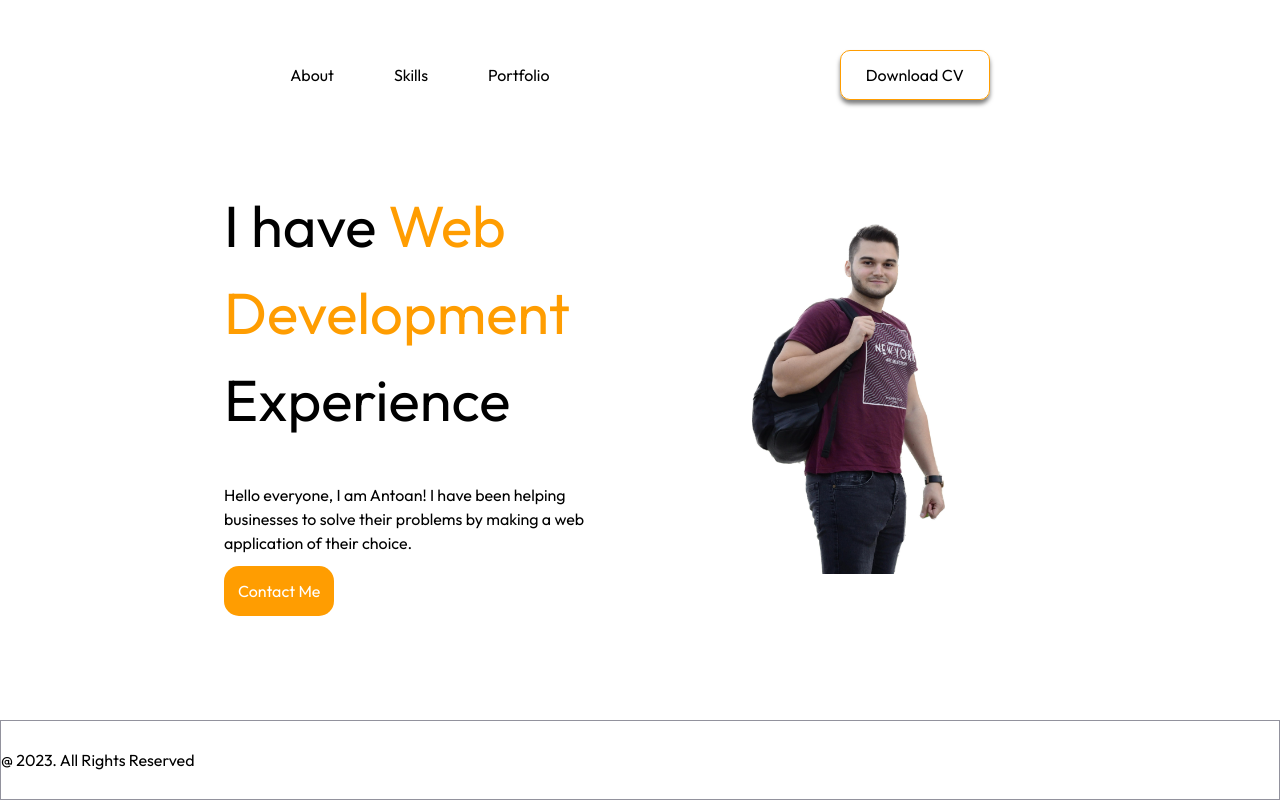
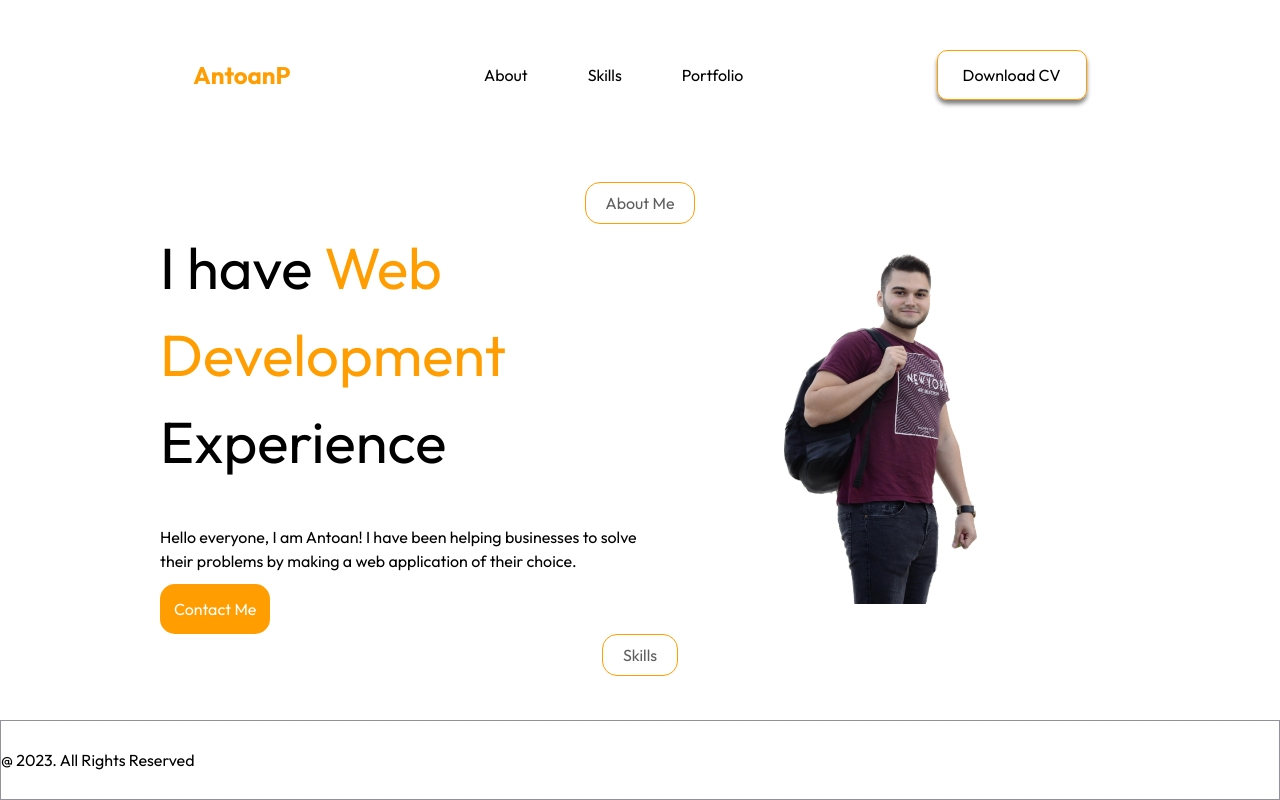
Before and after one commit to antoanparashkevov/antoanp-nextjs, a Next.js app: page / in a window 1280 px wide. Built offline with nearby package versions, Linux system fonts and the light colour scheme.

Commit message:
Badge component

```diff
--- /dev/null
+++ b/src/components/home/Badge.js
@@ -0,0 +1,19 @@
+import styled from 'styled-components';
+
+const Badge = styled.span`
+    border-radius: 15px;
+    border: 1px solid #FF9D01;
+    color: #5E5E5E;
+    text-align: center;
+    padding: 8px 20px;
+    font-size: 16px;
+    font-weight: 500;
+    text-transform: capitalize;
+    cursor: pointer;
+
+    &:hover {
+        box-shadow: 0 4px 4px 0 rgba(0, 0, 0, 0.50);
+    }
+`
+
+export default Badge;
--- a/src/components/layout/Layout.js
+++ b/src/components/layout/Layout.js
@@ -8,7 +8,7 @@ import Footer from "@/components/layout/Footer";
 //styled-components
 const MainWrapper = styled.main`
     display: flex;
-    padding: 2rem 14rem;
+    padding: 2rem 10rem;
     flex-direction: column;
     align-items: center;
     justify-content: flex-start;
--- a/src/components/layout/TheHeader.js
+++ b/src/components/layout/TheHeader.js
@@ -1,23 +1,51 @@
 import styles from './TheHeader.module.scss';
 import Link from 'next/link';
+import { usePathname } from "next/navigation";
 
 //UI components
 import { Button } from "@/components/UI/BaseButton";
 
 const TheHeader = () => {
+    const pathName = usePathname();
+
+    console.log('pathName >>> ', pathName);
 
     return (
         <nav className={styles['navbar']}>
+            <div className={styles['navbar_title']}>
+                <Link href='/'>AntoanP</Link>
+            </div>
             <div className={styles['navbar_links']}>
                 <ul role='list' className={styles['navbar_list']}>
                     <li className={styles['navbar_link']}>
-                        <Link className={styles['navbar_link_anchor']} href='/about'>About</Link>
+                        <Link
+                            className={
+                                pathName.startsWith('/about') ? styles['active'] : ''
+                            }
+                            href='/about'
+                        >
+                            About
+                        </Link>
                     </li>
                     <li className={styles['navbar_link']}>
-                        <Link className={styles['navbar_link_anchor']} href='/skills'>Skills</Link>
+                        <Link
+                            className={
+                                pathName.startsWith('/skills') ? styles['active'] : ''
+                            }
+                            href='/skills'
+                        >
+                            Skills
+                        </Link>
                     </li>
                     <li className={styles['navbar_link']}>
-                        <Link className={styles['navbar_link_anchor']} href='/portfolio'>Portfolio</Link>
+                        <Link
+                            className={
+                                pathName.startsWith('/portfolio') ? styles['active'] : ''
+                            }
+                            href='/portfolio'
+                        >
+                            Portfolio
+                        </Link>
                     </li>
                 </ul>
             </div>
--- a/src/components/layout/TheHeader.module.scss
+++ b/src/components/layout/TheHeader.module.scss
@@ -5,6 +5,12 @@
     @include mixins.flexbox;
     height: 150px;
     justify-content: space-evenly;
+}
+
+.navbar_title a {
+    color: variables.$primary-orange-color;
+    font-size: 24px;
+    font-weight: 600;
 }
 
 .navbar_links .navbar_list {
@@ -16,9 +22,13 @@
    flex: 0 1 60px;
 }
 
-.navbar_link_anchor {
+.navbar_link a {
     font-size: variables.$primary-font-size;
     color: variables.$primary-text-color;
+}
+
+.navbar_link .active {
+    font-weight: 700;
 }
 
 .cv_button_wrapper button {
--- a/src/pages/index.js
+++ b/src/pages/index.js
@@ -2,12 +2,15 @@ import { Fragment } from "react";
 
 //section components
 import AboutSection from "@/components/home/AboutSection";
+import Badge from "@/components/home/Badge";
 
 export default function HomePage () {
 
   return (
     <Fragment>
+        <Badge>About me</Badge>
         <AboutSection />
+        <Badge>Skills</Badge>
     </Fragment>
   )
 }
```
Also changed, not shown: src/components/home/SkillsSection.js (added).
